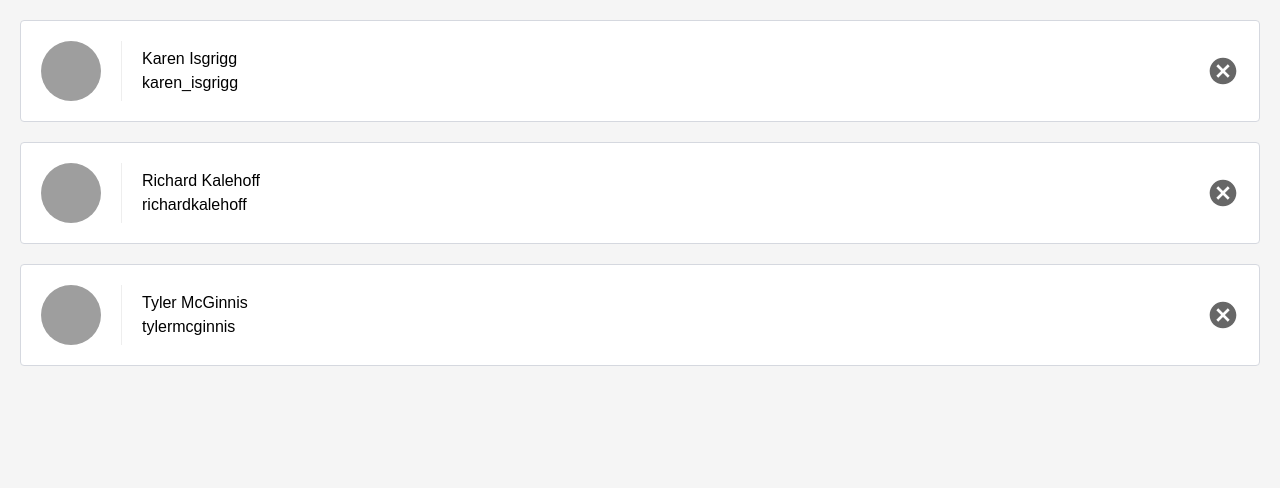
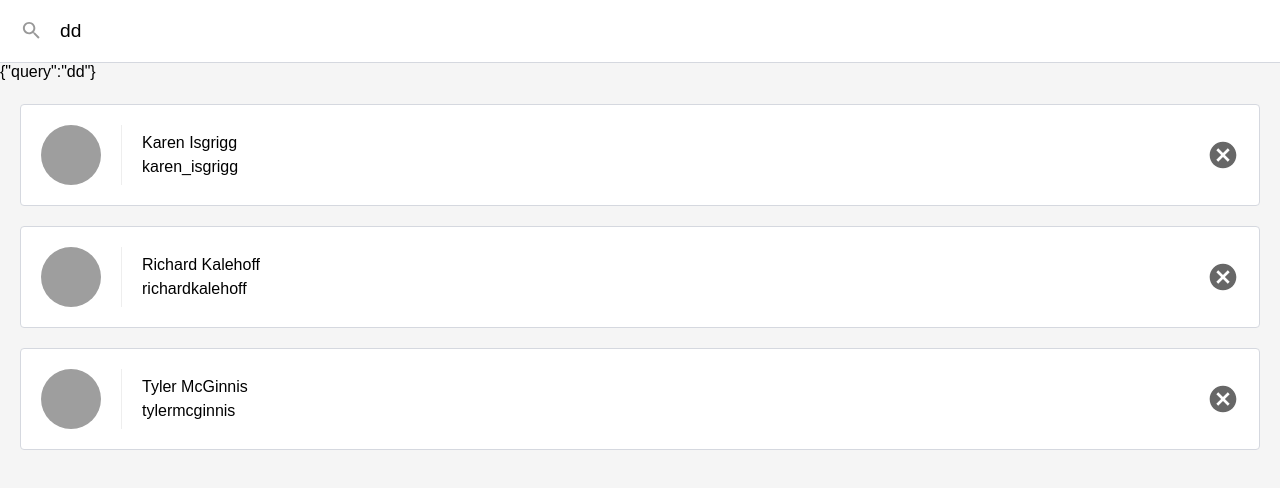
Before and after one commit to D-Singh11/ContactBook, a React (Create React App) app in the folder reactnd-contacts-app-starter-files-added/: page / in a window 1280 px wide. Shown: the top 488 px of the page. Built offline with nearby package versions, Linux system fonts and the light colour scheme.

Commit message:
added search contact form  & created update Query function to read and update user input from serach form

```diff
--- a/reactnd-contacts-app-starter-files-added/src/ListContacts.js
+++ b/reactnd-contacts-app-starter-files-added/src/ListContacts.js
@@ -2,11 +2,31 @@ import React, { Component } from 'react'
 import PropTypes from 'prop-types'
 
 class ListContacts extends Component {
+
+    state = {
+        query: 'dd'
+    }
+
+    updateQuery= (event) => {
+        this.setState({
+            query : event.target.value.trim()
+        });
+    }
+
     render() {
-        console.log(this.props);
-
         return (
-            <ol className='contact-list'>
+            <div className="list-contacts">
+                {JSON.stringify(this.state)}
+                <div className='list-contacts-top'>
+                    <input
+                        className='search-contacts'
+                        type='text'
+                        placeholder='serach a contact'
+                        value={this.state.query}
+                        onChange={this.updateQuery}
+                    />
+                </div>
+                <ol className='contact-list'>
                 {this.props.contacts.map(contact => (
                     <li key={contact.id} className='contact-list-item'>
                         <div className="contact-avatar"
@@ -26,6 +46,7 @@ class ListContacts extends Component {
 
                 ))}
             </ol>
+            </div>
         )
     }
 }
```
